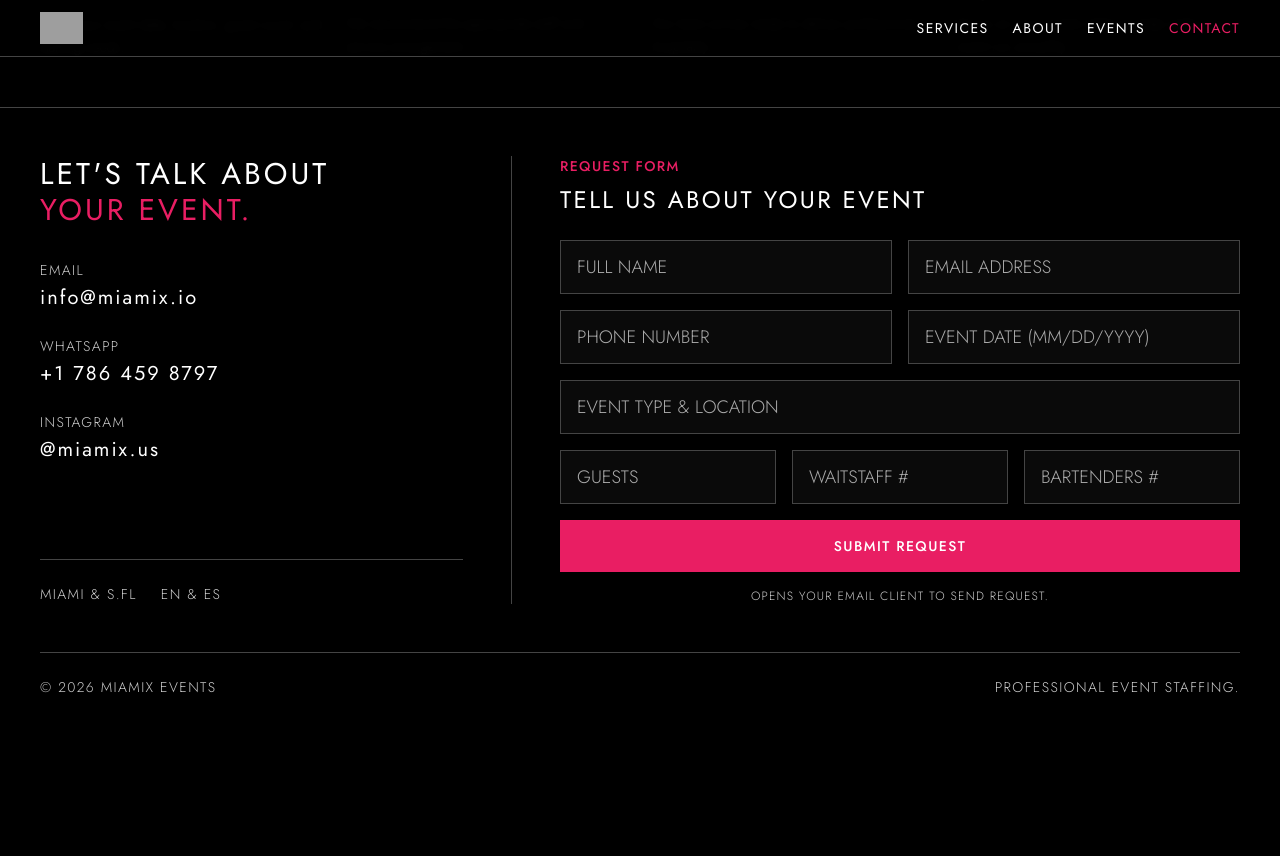
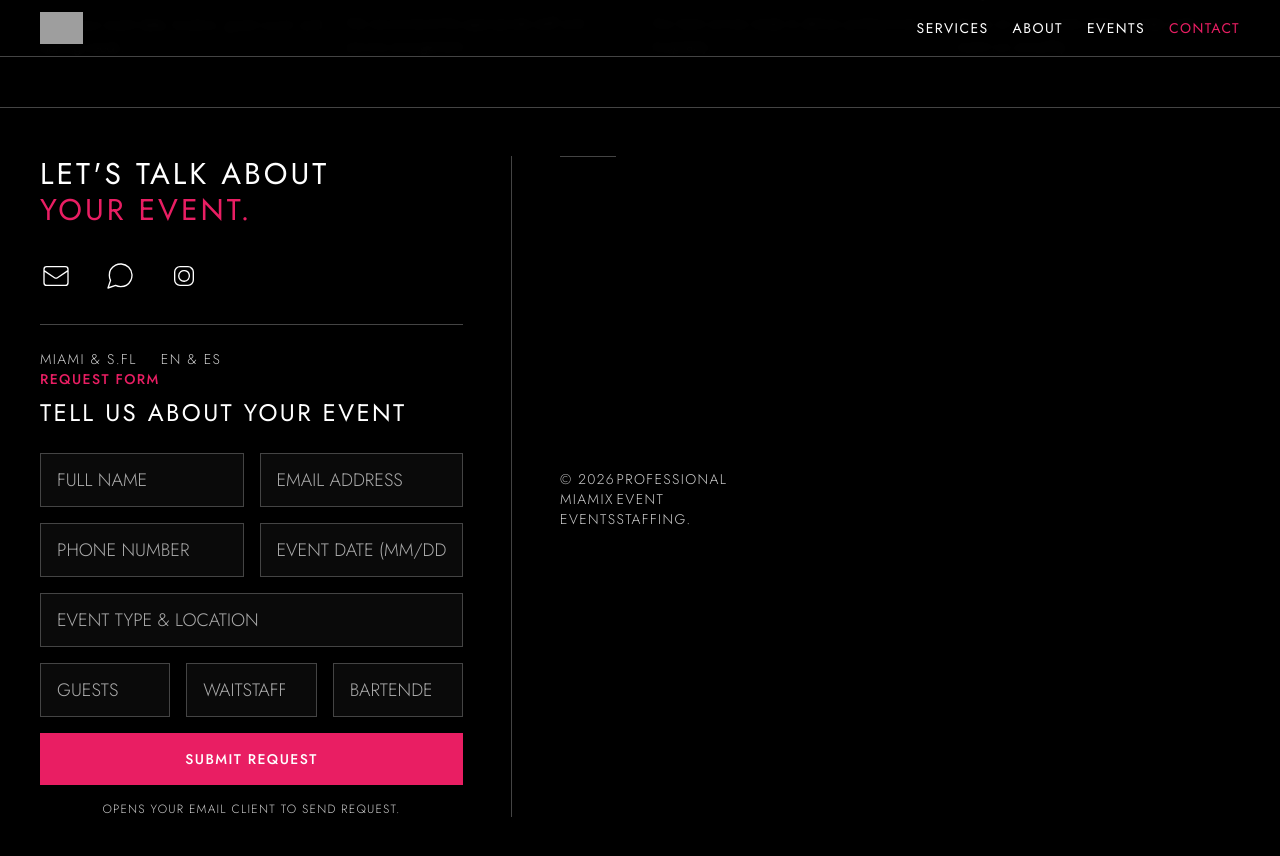
Before and after one commit to MIAMIX-io/MIAMIX.VIP-Site, a Jekyll site: the page events.html, which Jekyll copies as it is, in a window 1280 px wide and 900 px high, scrolled down 1888 px. Shown: the top 856 px of the window. Built offline with Jekyll 4.4.1, drawn with Linux system fonts in a browser that asks for light colours; nearby versions of some CDN libraries; before the commit the page ends 2633 px from its top, so only the background shows below that; grey boxes are pictures that could not be loaded.

Commit message:
Update events.html

```diff
--- a/events.html
+++ b/events.html
@@ -251,25 +251,34 @@
     <section id="contact" class="py-12 px-6 md:px-10 max-w-7xl mx-auto">
         <div class="grid grid-cols-1 lg:grid-cols-12 gap-12 mb-12">
 
-            <div class="lg:col-span-5 lg:border-r lg:border-brand-border lg:pr-12 flex flex-col justify-between">
-                <div>
-                    <h2 class="text-3xl font-normal uppercase tracking-widest mb-8">Let's talk about<br><span class="text-brand-magenta">your event.</span></h2>
+           <div class="lg:col-span-5 lg:border-r lg:border-brand-border lg:pr-12 flex flex-col justify-between">
+    <div>
+        <h2 class="text-3xl font-normal uppercase tracking-widest mb-8">Let's talk about<br><span class="text-brand-magenta">your event.</span></h2>
 
-                    <div class="space-y-6">
-                        <div>
-                            <p class="text-brand-secondary text-sm tracking-widest uppercase mb-1">Email</p>
-                            <a href="mailto:info@miamix.io" class="text-xl font-normal tracking-widest hover:text-brand-magenta transition-colors text-white">info@miamix.io</a>
-                        </div>
-                        <div>
-                            <p class="text-brand-secondary text-sm tracking-widest uppercase mb-1">WhatsApp</p>
-                            <a href="https://wa.me/17864598797" class="text-xl font-normal tracking-widest hover:text-brand-magenta transition-colors text-white">+1 786 459 8797</a>
-                        </div>
-                        <div>
-                            <p class="text-brand-secondary text-sm tracking-widest uppercase mb-1">Instagram</p>
-                            <a href="https://instagram.com/miamix.us" class="text-xl font-normal tracking-widest hover:text-brand-magenta transition-colors text-white">@miamix.us</a>
-                        </div>
-                    </div>
-                </div>
+        <div class="flex items-center gap-8">
+            <!-- Email -->
+            <a href="mailto:info@miamix.io" class="text-white hover:text-brand-magenta transition-colors duration-300" aria-label="Email">
+                <svg class="w-8 h-8" fill="none" stroke="currentColor" stroke-width="1" viewBox="0 0 24 24" xmlns="http://www.w3.org/2000/svg">
+                    <path stroke-linecap="round" stroke-linejoin="round" d="M3 8l7.89 5.26a2 2 0 002.22 0L21 8M5 19h14a2 2 0 002-2V7a2 2 0 00-2-2H5a2 2 0 00-2 2v10a2 2 0 002 2z"></path>
+                </svg>
+            </a>
+
+            <!-- WhatsApp -->
+            <a href="https://wa.me/17864598797" class="text-white hover:text-brand-magenta transition-colors duration-300" aria-label="WhatsApp">
+                <svg class="w-8 h-8" fill="none" stroke="currentColor" stroke-width="1" viewBox="0 0 24 24" xmlns="http://www.w3.org/2000/svg">
+                    <path stroke-linecap="round" stroke-linejoin="round" d="M21 11.5a8.38 8.38 0 0 1-.9 3.8 8.5 8.5 0 0 1-7.6 4.7 8.38 8.38 0 0 1-3.8-.9L3 21l1.9-5.7a8.38 8.38 0 0 1-.9-3.8 8.5 8.5 0 0 1 4.7-7.6 8.38 8.38 0 0 1 3.8-.9h.5a8.48 8.48 0 0 1 8 8v.5z"></path>
+                </svg>
+            </a>
+
+            <!-- Instagram -->
+            <a href="https://instagram.com/miamix.us" class="text-white hover:text-brand-magenta transition-colors duration-300" aria-label="Instagram">
+                <svg class="w-8 h-8" fill="none" stroke="currentColor" stroke-width="1" viewBox="0 0 24 24" xmlns="http://www.w3.org/2000/svg">
+                    <rect width="14" height="14" x="5" y="5" rx="4" ry="4"></rect>
+                    <path stroke-linecap="round" stroke-linejoin="round" d="M16 11.37A4 4 0 1 1 12.63 8 4 4 0 0 1 16 11.37z"></path>
+                    <line stroke-linecap="round" stroke-linejoin="round" x1="17.5" x2="17.51" y1="6.5" y2="6.5"></line>
+                </svg>
+            </a>
+        </div>
                 <div class="mt-8 flex gap-6 text-sm text-brand-secondary uppercase tracking-widest border-t border-brand-border pt-6">
                     <p>Miami & S.FL</p>
                     <p>EN & ES</p>
```
